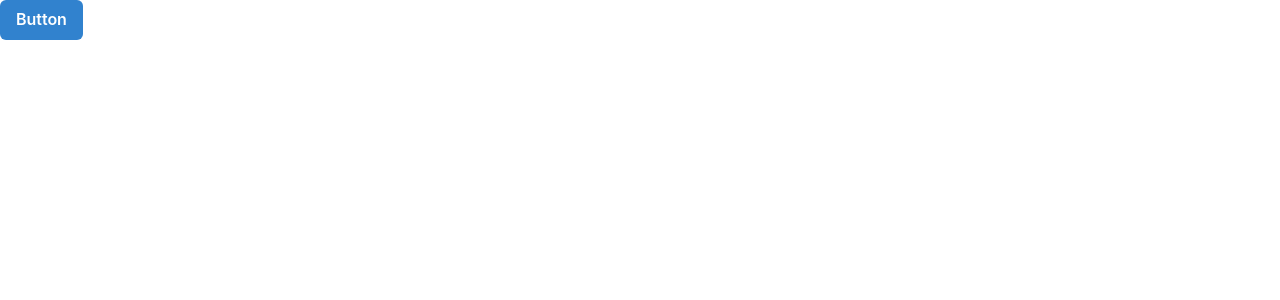
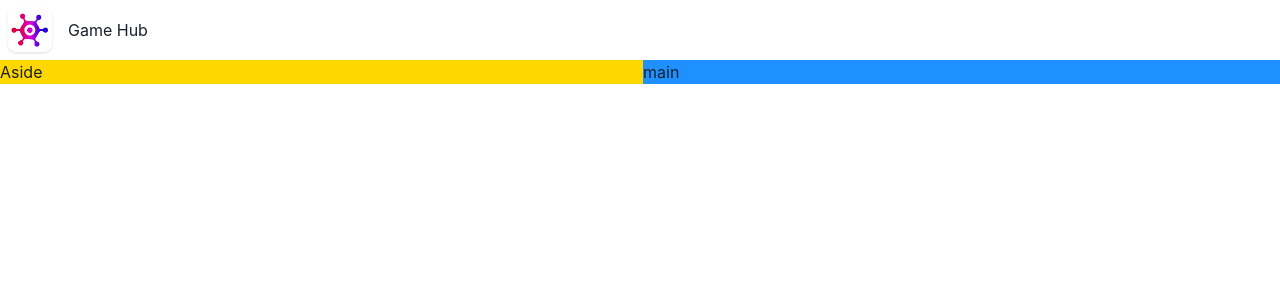
Before and after one commit to RenzLesterH/renz_game_hub, a React (Vite) app: page / in a window 1280 px wide. Shown: the top 300 px of the page. Built offline with nearby package versions, Linux system fonts and the light colour scheme.

Commit message:
Added navbar component.

```diff
--- a/src/App.tsx
+++ b/src/App.tsx
@@ -1,10 +1,22 @@
-import { Button, ButtonGroup } from '@chakra-ui/react'
+import { Grid, GridItem, Show } from '@chakra-ui/react'
+import NavBar from './components/navbar.component'
 
 function App() {
 
   return (
     <>
-      <Button colorScheme='blue'>Button</Button>
+      <Grid templateAreas={{
+          base: `"nav" "main"`,
+          lg: `"nav nav" "aside main"`,
+      }}>
+        <GridItem area="nav">
+            <NavBar/>
+        </GridItem>
+        <Show above="lg">
+            <GridItem area="aside" bg="gold">Aside</GridItem>
+        </Show>
+        <GridItem area="main" bg="dodgerblue">main</GridItem>
+      </Grid>
     </>
   )
 }
--- /dev/null
+++ b/src/components/navbar.component.tsx
@@ -0,0 +1,13 @@
+import { HStack, Image, Text } from "@chakra-ui/react";
+import logo from "../assets/images/logo.webp";
+
+const NavBar = () => {
+    return (
+        <HStack>
+            <Image src={logo} boxSize="60px"/>
+            <Text>Game Hub</Text>
+        </HStack>
+    )
+}
+
+export default NavBar;
```
Also changed, not shown: src/assets/images/logo.webp (added).
